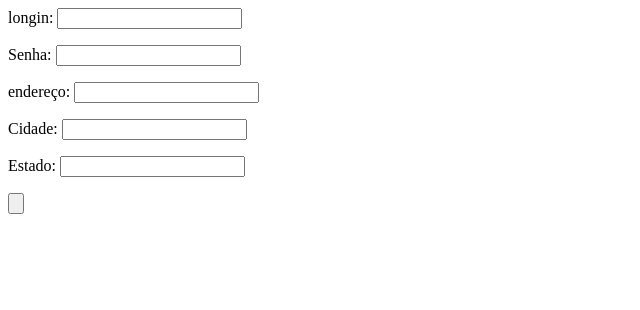
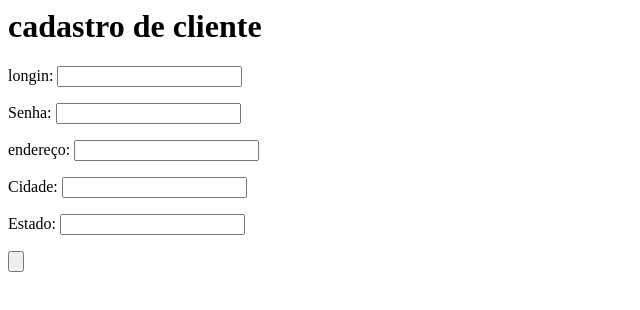
Before and after one commit to CEEMTI-BG-prof-Melissa/aula-04-25-03-naiara, a plain HTML site: page index.html in a window 1280 px wide. Shown: the whole page, without its empty margins (0-640 px from the left). Drawn offline with Linux system fonts and the light colour scheme.

Commit message:
Update index.html

```diff
--- a/index.html
+++ b/index.html
@@ -3,6 +3,7 @@
       <title> aula 04</title>
   </head>
   <body>
+    <h1> cadastro de cliente </h1>
       <form>
            <p>
              longin: <input tye="text">
```
